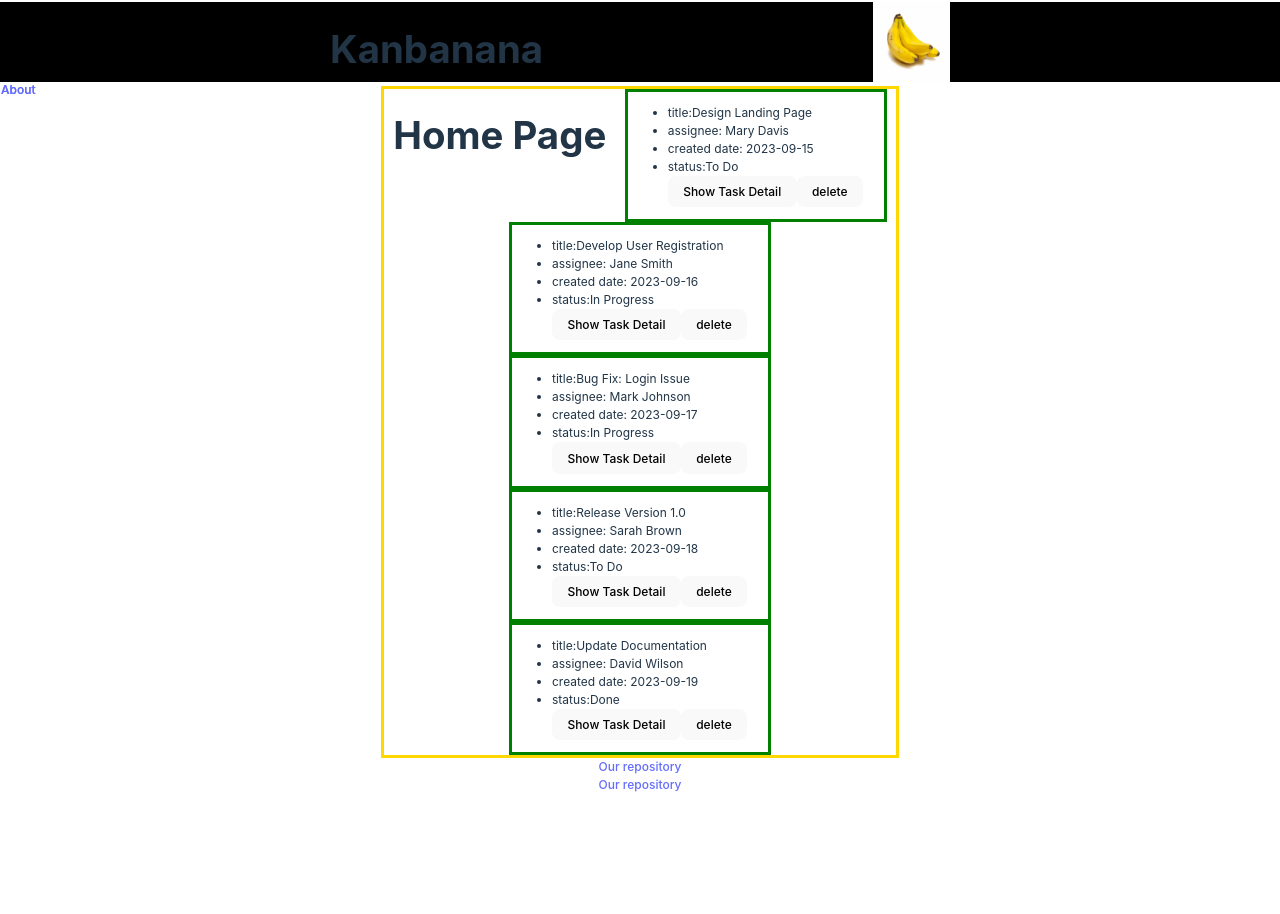
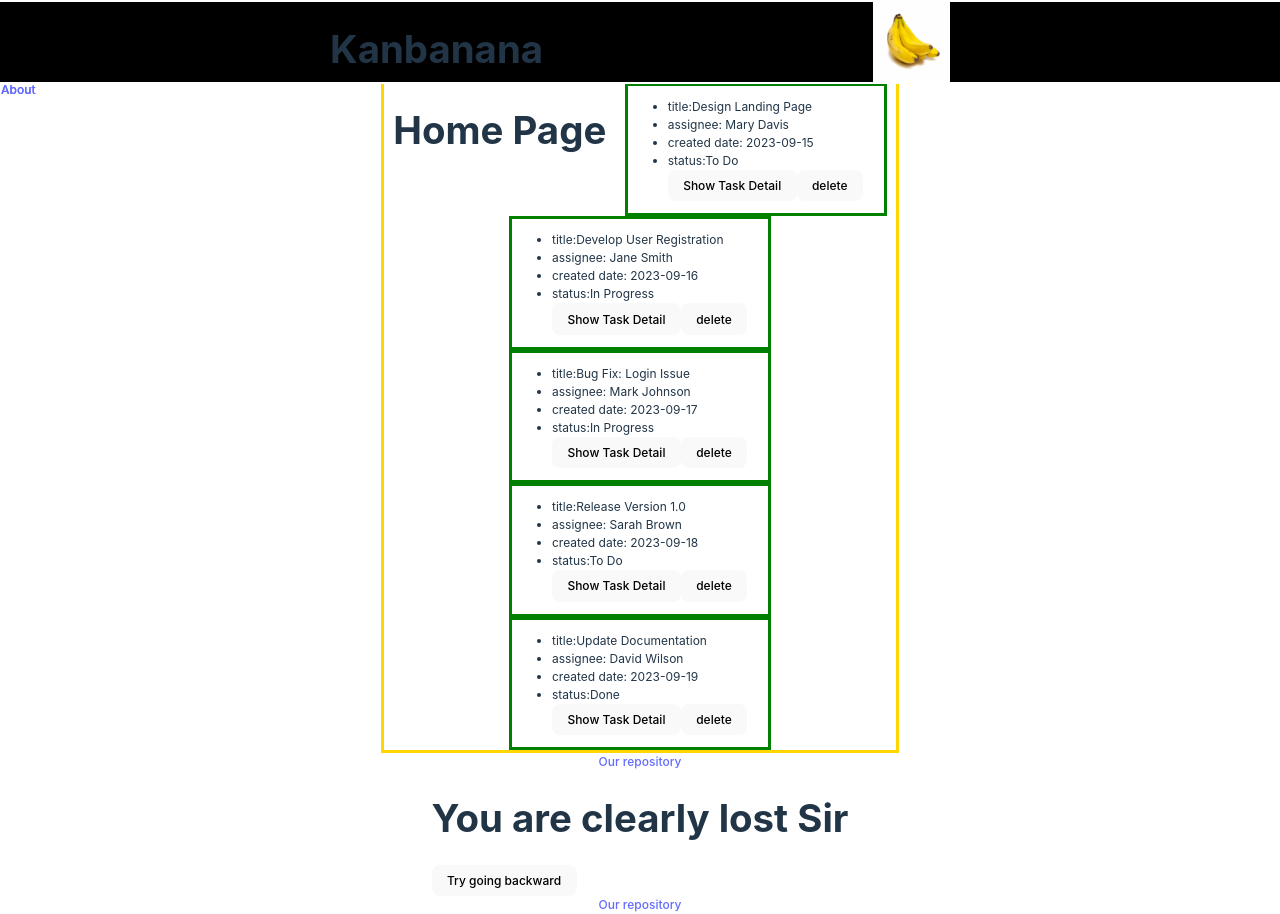
Before and after one commit to aoge2716/Kanban-Board-App, a React (Vite) app in the folder kanBan/: page /Home in a window 1280 px wide. Before the commit the page ends 800 px from the top, so only its background shows below. Built offline with nearby package versions, Linux system fonts and the light colour scheme.

Commit message:
added button to link user back to main page

```diff
--- a/kanBan/src/App.jsx
+++ b/kanBan/src/App.jsx
@@ -4,14 +4,14 @@ import { Routes, Route } from "react-router-dom";
 function App() {
   return (
     <>
-      {/* ...  */}
+
 
       <Routes>
         <Route path="/Home" element={<Home />} />
 
       </Routes>
 
-      {/* ...  */}
+
       <Home />
     </>
   );
--- a/kanBan/src/component/AboutPage.jsx
+++ b/kanBan/src/component/AboutPage.jsx
@@ -6,9 +6,15 @@ export default function AboutPage() {
       <h1>About Our Project</h1>
       <p>We are very passionate about doing a kanban thing</p>
       <p>Very very passionate</p>
-      <a href="https://github.com/aoge2716/Kanban-Board-App">Our repository</a>
-      <a href="https://github.com/AntoineQuint">Antoine GitHub</a>
-      <a href="https://github.com/aoge2716">Aoge GitHub</a>
+      <div>
+        <a href="https://github.com/aoge2716/Kanban-Board-App">Our repository</a>
+        <a href="https://github.com/AntoineQuint">Antoine GitHub  </a>
+        <a href="https://github.com/aoge2716">Aoge GitHub</a>
+      </div>
+
+      <Link to="/">
+        <button>Try going backward</button>
+      </Link>
     </div>
   );
 }
--- a/kanBan/src/component/ErrorPage.jsx
+++ b/kanBan/src/component/ErrorPage.jsx
@@ -1,8 +1,12 @@
-export default function AboutPage() {
+import { Link } from "react-router-dom";
+export default function ErrorPage() {
     return (
       <div>
         <h1>You are clearly lost Sir</h1>
-        <p>Try going backward</p>
+        <Link to="/">
+          <button>Try going backward</button>
+        </Link>
+
       </div>
     );
   }
--- a/kanBan/src/component/Home.jsx
+++ b/kanBan/src/component/Home.jsx
@@ -3,6 +3,8 @@ import Navbar from "./Navbar.jsx"
 import Footer from "./Footer.jsx"
 import Task from "./Task.jsx"
 import TaskDetail from "./TaskDetail.jsx"
+import ErrorPage from "./ErrorPage.jsx"
+import AboutPage from "./AboutPage.jsx"
 import { useState } from "react"
 import {Routes, Route} from "react-router-dom"
 import tasksArr from "../assets/json/ItemsList.json"
@@ -29,6 +31,8 @@ export default function Home(){
         <Routes>
             <Route path="/" element={<Task taskArr={tasksToDisplay} callbackRemoveTask={removeTask}/>}/>
             <Route path="/tasks/:taskId" element={<TaskDetail taskArr={tasksToDisplay}/>}/>
+            <Route path="*" element={<ErrorPage />} />
+            <Route path="/AboutPage" element={<AboutPage />} />
         </Routes>
 
 
--- a/kanBan/src/component/Sidebar.jsx
+++ b/kanBan/src/component/Sidebar.jsx
@@ -1,6 +1,6 @@
 import { Link, NavLink } from "react-router-dom";
 import { Routes, Route } from "react-router-dom";
-
+import AboutPage from "./AboutPage.jsx"
 
 export default function Sidebar() {
   return (
```
